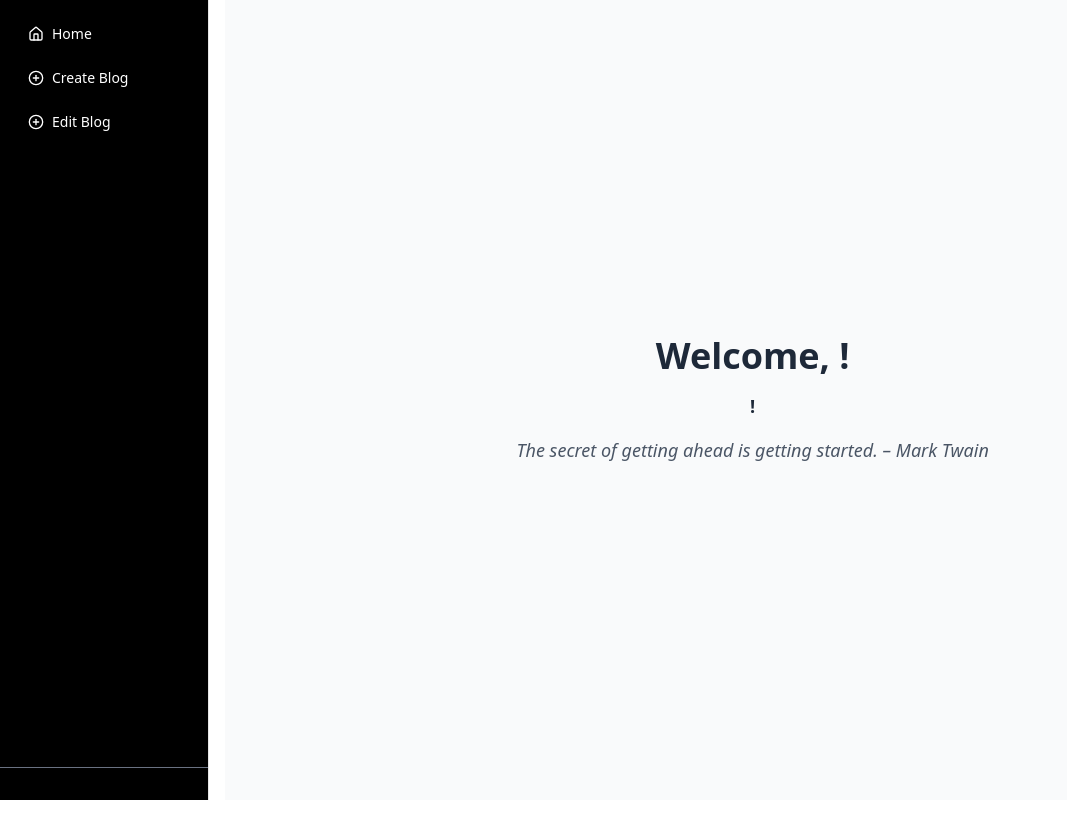
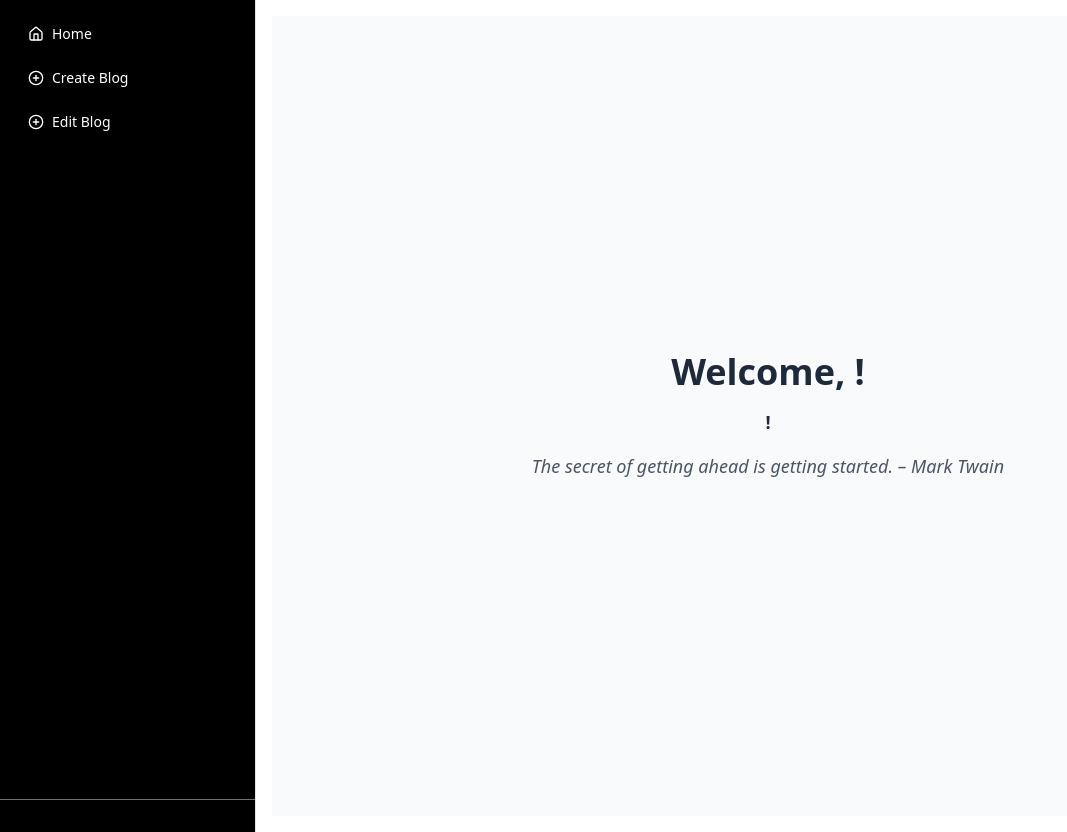
Before and after one commit to tanveer19/L2-B5-Assignment-7-Front, a Next.js app: page /dashboard in a window 1280 px wide. Shown: the whole page, without its empty margins (0-1067 px from the left). Before the commit the page ends 800 px from the top, so only its background shows below. Built offline with nearby package versions, Linux system fonts and the light colour scheme; no server answers.

Commit message:
sidebar height fix

```diff
--- a/src/app/(dashboard)/dashboard/layout.tsx
+++ b/src/app/(dashboard)/dashboard/layout.tsx
@@ -6,9 +6,10 @@ export default function DashboardLayout({
   children: React.ReactNode;
 }>) {
   return (
-    <main className="min-h-dvh flex gap-4">
+    <div className="min-h-dvh flex ">
       <Sidebar />
-      {children}
-    </main>
+
+      <main className="flex-1 p-4">{children}</main>
+    </div>
   );
 }
--- a/src/components/shared/Sidebar.tsx
+++ b/src/components/shared/Sidebar.tsx
@@ -9,7 +9,7 @@ export default function Sidebar() {
   const session = useSession();
   console.log(session);
   return (
-    <aside className="flex h-screen w-64 flex-col border-r bg-black text-white">
+    <aside className="flex  w-64 flex-col border-r bg-black text-white">
       {/* Top navigation */}
       <nav className="flex-1 space-y-2 p-4">
         <Link
```
